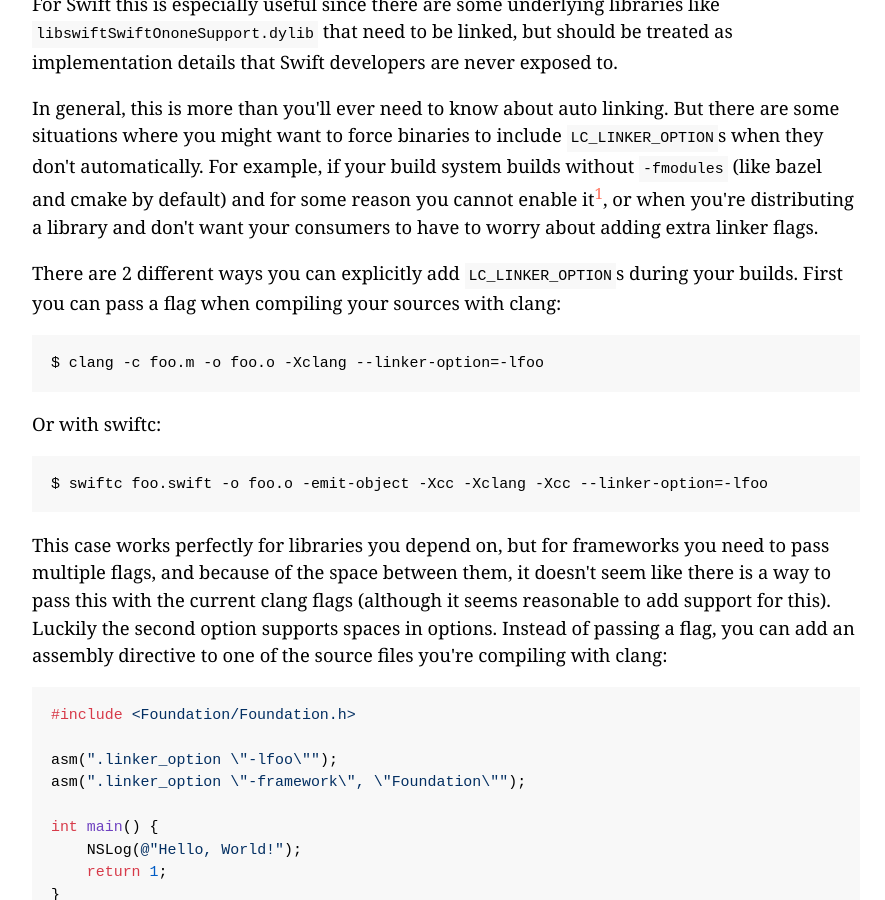
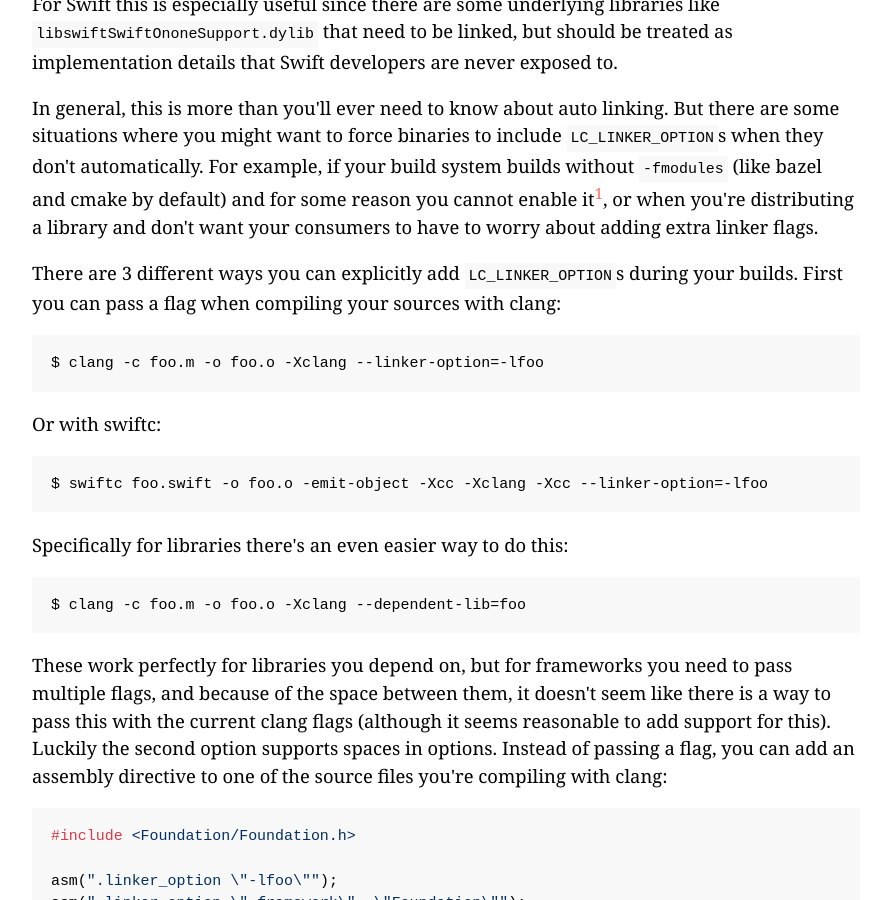
Before and after one commit to keith/smileykeith.com, a Jekyll site: the page built from _posts/2022-02-23-lc-linker-option.md, in a window 1280 px wide and 900 px high, scrolled down 2845 px. Shown: the whole window, without its empty margins (194-1079 px from the left). Built offline with Jekyll 4.4.1, drawn with Linux system fonts in a browser that asks for light colours.

Commit message:
Add dependent-lib flag

````diff
--- a/_posts/2022-02-23-lc-linker-option.md
+++ b/_posts/2022-02-23-lc-linker-option.md
@@ -139,7 +139,7 @@ and cmake by default) and for some reason you cannot enable it[^1], or
 when you're distributing a library and don't want your consumers to have
 to worry about adding extra linker flags.
 
-There are 2 different ways you can explicitly add `LC_LINKER_OPTION`s
+There are 3 different ways you can explicitly add `LC_LINKER_OPTION`s
 during your builds. First you can pass a flag when compiling your
 sources with clang:
 
@@ -153,13 +153,19 @@ Or with swiftc:
 $ swiftc foo.swift -o foo.o -emit-object -Xcc -Xclang -Xcc --linker-option=-lfoo
 ```
 
-This case works perfectly for libraries you depend on, but for
-frameworks you need to pass multiple flags, and because of the space
-between them, it doesn't seem like there is a way to pass this with the
-current clang flags (although it seems reasonable to add support for
-this). Luckily the second option supports spaces in options. Instead of
-passing a flag, you can add an assembly directive to one of the source
-files you're compiling with clang:
+Specifically for libraries there's an even easier way to do this:
+
+```
+$ clang -c foo.m -o foo.o -Xclang --dependent-lib=foo
+```
+
+These work perfectly for libraries you depend on, but for frameworks you
+need to pass multiple flags, and because of the space between them, it
+doesn't seem like there is a way to pass this with the current clang
+flags (although it seems reasonable to add support for this). Luckily
+the second option supports spaces in options. Instead of passing a flag,
+you can add an assembly directive to one of the source files you're
+compiling with clang:
 
 ```objc
 #include <Foundation/Foundation.h>
````
